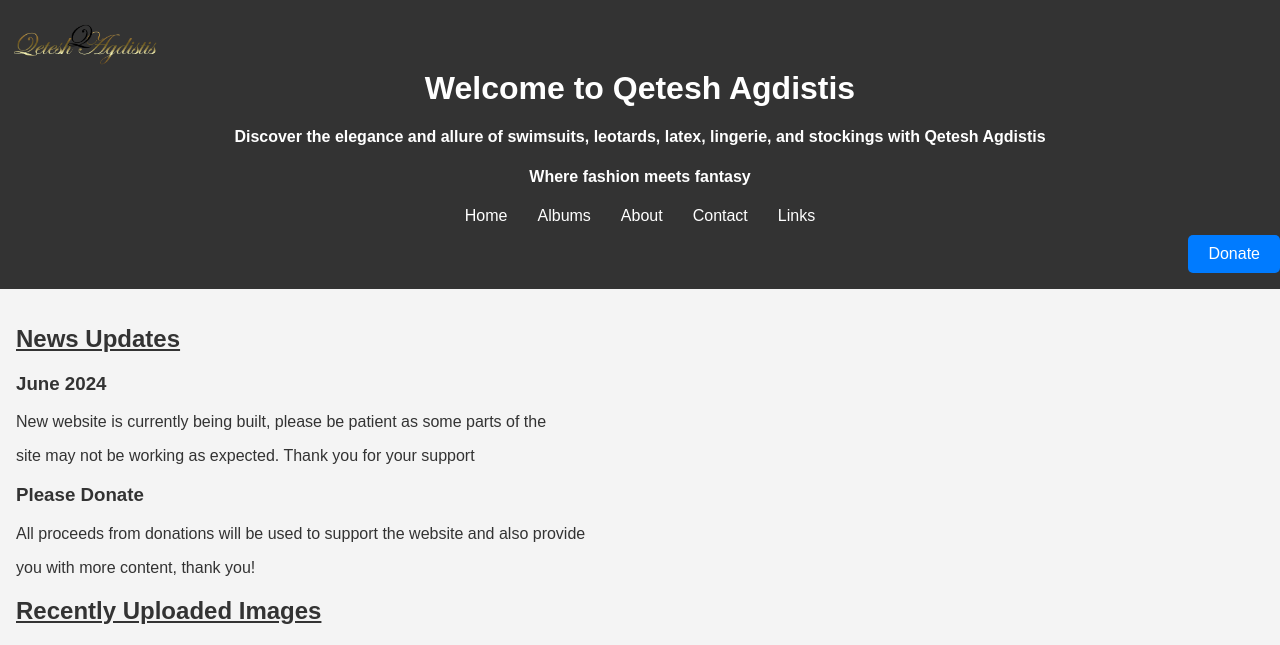
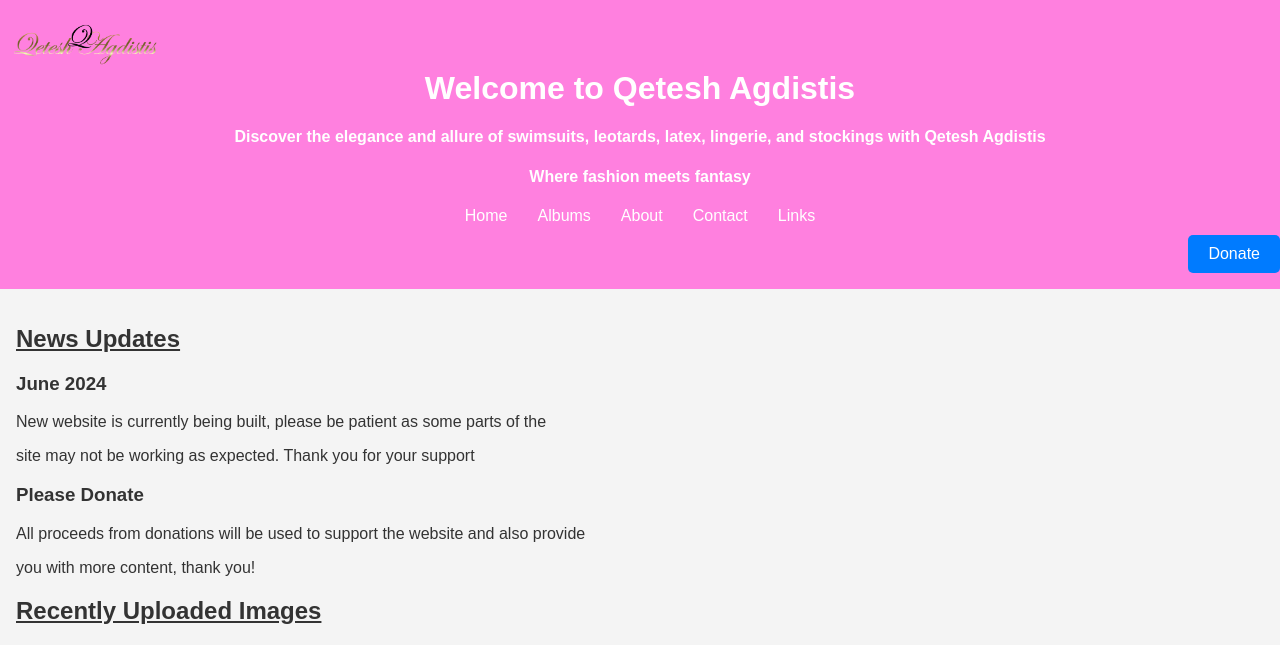
Before and after one commit to carldaman/Qetesh-Agdistis, a plain HTML site: page home.html in a window 1280 px wide. Shown: the top 645 px of the page. Drawn offline with Linux system fonts and the light colour scheme.

Commit message:
Update styles.css

```diff
--- a/styles.css
+++ b/styles.css
@@ -8,7 +8,7 @@ body {
 }
 
 header {
-    background-color: #333;
+    background-color: #ff80df;
     color: white;
     padding: 1rem 0;
 }
```
